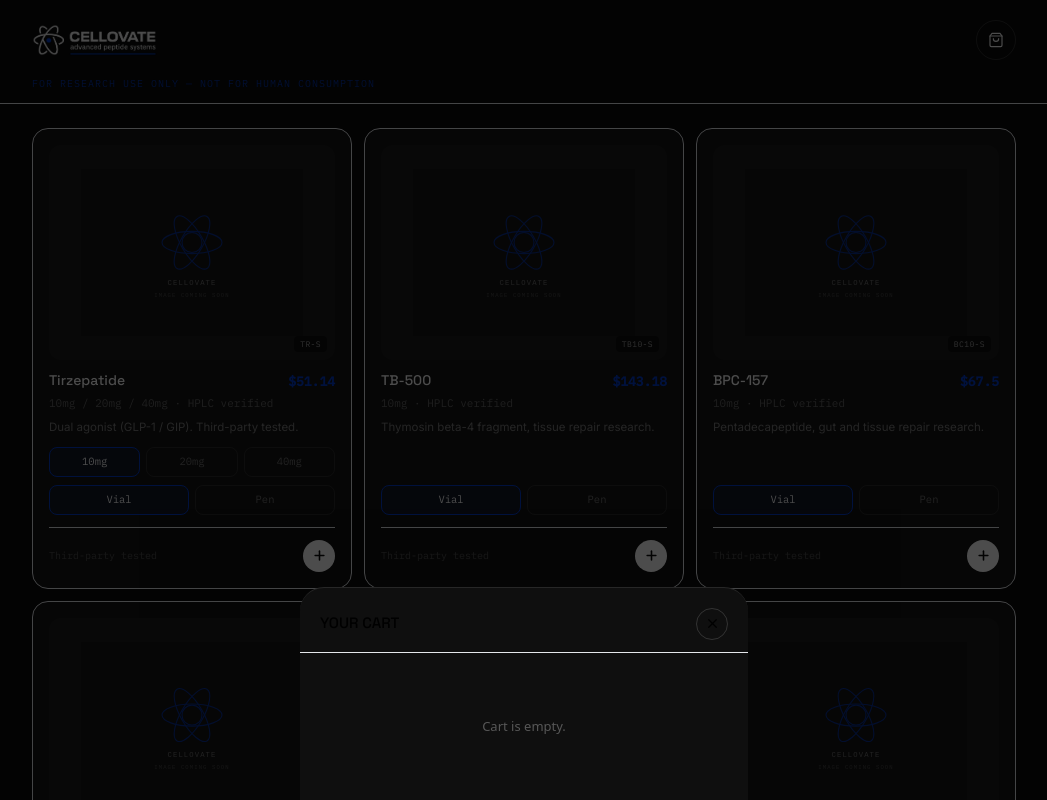
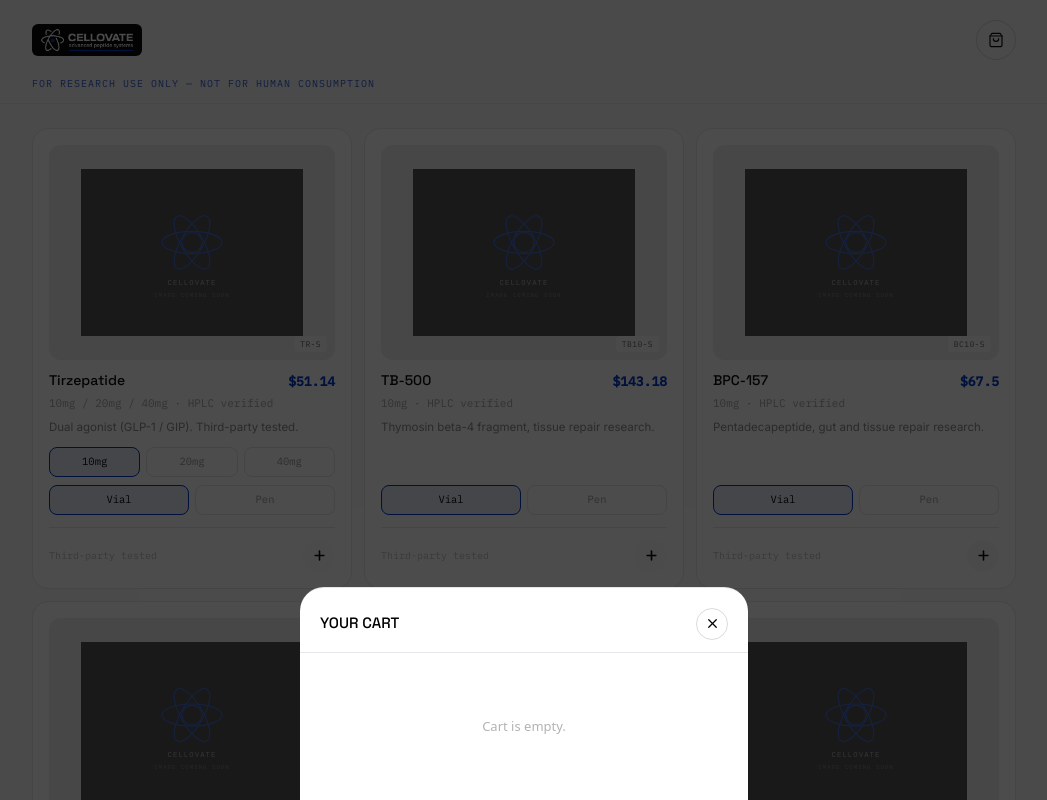
Before and after one commit to farotmatteo-lab/cellovate-site, a Next.js app in the folder cellovate-site/: page /shop in a window 1280 px wide. Both pictures are taken after a click on the button 1112 px from the left and 40 px from the top of the page. Shown: the top 800 px of the page, without its empty margins (116-1163 px from the left). Built offline with nearby package versions, Linux system fonts and the light colour scheme.

Commit message:
Add files via upload

```diff
--- a/cellovate-site/components/CartDrawer.jsx
+++ b/cellovate-site/components/CartDrawer.jsx
@@ -111,15 +111,15 @@ function CheckoutPanel({ total, orderId, onBack, onDone }) {
 
   return (
     <div className="flex-1 flex flex-col">
-      <div className="flex items-center gap-3 px-5 pt-5 pb-4 border-b border-white/8">
+      <div className="flex items-center gap-3 px-5 pt-5 pb-4 border-b border-black/8">
         <button
           onClick={onBack}
-          className="w-8 h-8 rounded-full border border-white/15 flex items-center justify-center shrink-0"
+          className="w-8 h-8 rounded-full border border-black/15 flex items-center justify-center shrink-0"
         >
           <ArrowLeft size={15} />
         </button>
         <div>
-          <p className="text-[10px] uppercase tracking-[0.15em] text-white/35">
+          <p className="text-[10px] uppercase tracking-[0.15em] text-black/35">
             Order
           </p>
           <p className="font-mono text-[13px]">{orderId}</p>
@@ -139,7 +139,7 @@ function CheckoutPanel({ total, orderId, onBack, onDone }) {
           <p className="font-display text-[15px] tracking-tight">
             PAYMENT CONFIRMED
           </p>
-          <p className="text-[12px] text-white/40 mt-2">
+          <p className="text-[12px] text-black/40 mt-2">
             Order confirmation sent by email. Ships within 24h.
           </p>
         </div>
@@ -153,8 +153,8 @@ function CheckoutPanel({ total, orderId, onBack, onDone }) {
                 disabled={loading}
                 className={`flex-1 flex items-center justify-center gap-1.5 py-2 rounded-xl border text-[12px] font-medium transition disabled:opacity-40 ${
                   coin === c.id
-                    ? "border-[#0039CC] bg-[#0039CC]/10 text-white"
-                    : "border-white/10 text-white/40"
+                    ? "border-[#0039CC] bg-[#0039CC]/10 text-[#0A0A0A]"
+                    : "border-black/10 text-black/40"
                 }`}
               >
                 <Bitcoin size={13} />
@@ -164,7 +164,7 @@ function CheckoutPanel({ total, orderId, onBack, onDone }) {
           </div>
 
           {error ? (
-            <div className="bg-[#131313] border border-red-500/20 rounded-2xl p-5 text-center">
+            <div className="bg-white border border-red-500/20 rounded-2xl p-5 text-center">
               <p className="text-[12px] text-red-400/90 leading-snug">
                 {error}
               </p>
@@ -176,14 +176,14 @@ function CheckoutPanel({ total, orderId, onBack, onDone }) {
               </button>
             </div>
           ) : loading || !payment ? (
-            <div className="bg-[#131313] border border-white/8 rounded-2xl p-10 flex flex-col items-center">
-              <div className="w-6 h-6 border-2 border-white/15 border-t-[#0039CC] rounded-full animate-spin mb-3" />
-              <p className="text-[12px] text-white/40">
+            <div className="bg-white border border-black/8 rounded-2xl p-10 flex flex-col items-center">
+              <div className="w-6 h-6 border-2 border-black/15 border-t-[#0039CC] rounded-full animate-spin mb-3" />
+              <p className="text-[12px] text-black/40">
                 Creating your invoice…
               </p>
             </div>
           ) : (
-            <div className="bg-[#131313] border border-white/8 rounded-2xl p-5 flex flex-col items-center">
+            <div className="bg-white border border-black/8 rounded-2xl p-5 flex flex-col items-center">
               <div className="w-[168px] h-[168px] bg-white rounded-lg overflow-hidden mb-4">
                 <img
                   src={qrUrl}
@@ -192,23 +192,23 @@ function CheckoutPanel({ total, orderId, onBack, onDone }) {
                 />
               </div>
 
-              <p className="text-[10px] uppercase tracking-[0.15em] text-white/35 mb-1">
+              <p className="text-[10px] uppercase tracking-[0.15em] text-black/35 mb-1">
                 {payment.status === "waiting"
                   ? "Amount due"
                   : `Status: ${payment.status}`}
               </p>
-              <p className="font-mono text-[22px] font-semibold text-white">
+              <p className="font-mono text-[22px] font-semibold text-[#0A0A0A]">
                 {payment.payAmount}{" "}
-                <span className="text-[13px] text-white/40">
+                <span className="text-[13px] text-black/40">
                   {activeCoin.symbol}
                 </span>
               </p>
-              <p className="text-[11px] text-white/30 font-mono mt-0.5">
+              <p className="text-[11px] text-black/30 font-mono mt-0.5">
                 ≈ ${total.toFixed(2)} USD
               </p>
 
               <div className="w-full mt-5">
-                <p className="text-[10px] uppercase tracking-[0.15em] text-white/35 mb-1.5">
+                <p className="text-[10px] uppercase tracking-[0.15em] text-black/35 mb-1.5">
                   {activeCoin.label} address
                 </p>
                 <button
@@ -217,22 +217,22 @@ function CheckoutPanel({ total, orderId, onBack, onDone }) {
                     setCopied(true);
                     setTimeout(() => setCopied(false), 1500);
                   }}
-                  className="w-full flex items-center justify-between gap-2 bg-[#0A0A0A] border border-white/10 rounded-xl px-3 py-2.5"
+                  className="w-full flex items-center justify-between gap-2 bg-[#FAFAFA] border border-black/10 rounded-xl px-3 py-2.5"
                 >
-                  <span className="font-mono text-[11px] text-white/70 truncate">
+                  <span className="font-mono text-[11px] text-black/70 truncate">
                     {payment.payAddress}
                   </span>
                   {copied ? (
                     <Check size={13} className="text-[#0039CC] shrink-0" />
                   ) : (
-                    <Copy size={13} className="text-white/40 shrink-0" />
+                    <Copy size={13} className="text-black/40 shrink-0" />
                   )}
                 </button>
               </div>
             </div>
           )}
 
-          <div className="flex items-start gap-2 mt-4 text-[11px] text-white/30 leading-snug">
+          <div className="flex items-start gap-2 mt-4 text-[11px] text-black/30 leading-snug">
             <ShieldCheck size={14} className="shrink-0 mt-0.5 text-[#0039CC]" />
             Payment processed via NOWPayments — non-custodial, no card data
             ever collected. Status updates automatically once the network
@@ -264,7 +264,7 @@ export default function CartDrawer() {
       {itemCount > 0 && !cartOpen && (
         <button
           onClick={() => setCartOpen(true)}
-          className="fixed bottom-4 left-1/2 -translate-x-1/2 w-[calc(100%-2rem)] max-w-md bg-[#0039CC] rounded-2xl px-5 py-3.5 flex items-center justify-between shadow-lg shadow-black/40 active:scale-[0.98] transition z-30"
+          className="fixed bottom-4 left-1/2 -translate-x-1/2 w-[calc(100%-2rem)] max-w-md bg-[#0039CC] rounded-2xl px-5 py-3.5 flex items-center justify-between shadow-lg shadow-black/15 active:scale-[0.98] transition z-30"
         >
           <span className="text-[13px] font-semibold">
             View cart · {itemCount} item{itemCount > 1 ? "s" : ""}
@@ -284,13 +284,13 @@ export default function CartDrawer() {
               setCheckout(false);
             }}
           />
-          <div className="relative w-full max-w-md bg-[#0F0F0F] rounded-t-3xl border-t border-white/10 max-h-[85vh] flex flex-col">
+          <div className="relative w-full max-w-md bg-white rounded-t-3xl border-t border-black/10 max-h-[85vh] flex flex-col">
             {!checkout && (
-              <div className="flex items-center justify-between px-5 pt-5 pb-3 border-b border-white/8">
+              <div className="flex items-center justify-between px-5 pt-5 pb-3 border-b border-black/8">
                 <h2 className="font-display text-[15px]">YOUR CART</h2>
                 <button
                   onClick={() => setCartOpen(false)}
-                  className="w-8 h-8 rounded-full border border-white/15 flex items-center justify-center"
+                  className="w-8 h-8 rounded-full border border-black/15 flex items-center justify-center"
                 >
                   <X size={15} />
                 </button>
@@ -309,7 +309,7 @@ export default function CartDrawer() {
                 }}
               />
             ) : lines.length === 0 ? (
-              <div className="flex-1 flex flex-col items-center justify-center py-16 text-white/30 text-[13px]">
+              <div className="flex-1 flex flex-col items-center justify-center py-16 text-black/30 text-[13px]">
                 Cart is empty.
               </div>
             ) : (
@@ -320,16 +320,16 @@ export default function CartDrawer() {
                       <div className="min-w-0 pr-3">
                         <p className="text-[13px] font-medium leading-tight">
                           {l.name}
-                          <span className="text-white/35 font-normal">
+                          <span className="text-black/35 font-normal">
                             {" "}
                             — {l.variant.label}
                           </span>
                         </p>
-                        <p className="text-[11px] text-white/35 font-mono mt-0.5">
+                        <p className="text-[11px] text-black/35 font-mono mt-0.5">
                           {l.qty} × ${l.price}
                         </p>
                       </div>
-                      <div className="flex items-center gap-2 bg-white/10 rounded-full px-1 py-1 shrink-0">
+                      <div className="flex items-center gap-2 bg-black/5 rounded-full px-1 py-1 shrink-0">
                         <button
                           onClick={() => removeFromCart(l.id, l.variant.key)}
                           className="w-6 h-6 rounded-full flex items-center justify-center active:scale-90 transition"
@@ -350,7 +350,7 @@ export default function CartDrawer() {
                   ))}
                 </div>
 
-                <div className="px-5 py-4 border-t border-white/8 space-y-1.5">
+                <div className="px-5 py-4 border-t border-black/8 space-y-1.5">
                   <div className="flex items-center justify-between pt-1">
                     <span className="font-display text-[13px]">TOTAL</span>
                     <span className="font-mono text-[16px] font-bold text-[#0039CC]">
@@ -359,12 +359,12 @@ export default function CartDrawer() {
                   </div>
                   <button
                     onClick={() => setCheckout(true)}
-                    className="w-full mt-3 bg-white text-[#0A0A0A] rounded-xl py-3.5 font-semibold text-[13px] flex items-center justify-center gap-1.5 active:scale-[0.98] transition"
+                    className="w-full mt-3 bg-[#0A0A0A] text-white rounded-xl py-3.5 font-semibold text-[13px] flex items-center justify-center gap-1.5 active:scale-[0.98] transition"
                   >
                     Pay with crypto
                     <ChevronRight size={15} strokeWidth={2.5} />
                   </button>
-                  <p className="text-center text-[10px] text-white/25 pt-1">
+                  <p className="text-center text-[10px] text-black/25 pt-1">
                     Secure crypto payment via NOWPayments
                   </p>
                 </div>
--- a/cellovate-site/components/CellovateStore.jsx
+++ b/cellovate-site/components/CellovateStore.jsx
@@ -26,10 +26,10 @@ function ProductCard({ p, cart, addToCart, removeFromCart }) {
   };
 
   return (
-    <div className="bg-[#131313] border border-white/8 rounded-2xl p-4 flex flex-col">
+    <div className="bg-white border border-black/8 rounded-2xl p-4 flex flex-col">
       <Link
         href={`/shop/${p.handle}`}
-        className="aspect-[4/3] rounded-xl bg-[#1C1C1C] mb-3 flex items-center justify-center relative overflow-hidden"
+        className="aspect-[4/3] rounded-xl bg-[#EFEFF2] mb-3 flex items-center justify-center relative overflow-hidden"
       >
         <img
           src={p.images?.[0] || "/product-placeholder.svg"}
@@ -39,7 +39,7 @@ function ProductCard({ p, cart, addToCart, removeFromCart }) {
             p.images?.[0] ? "object-cover" : "object-contain p-6 opacity-70"
           }`}
         />
-        <span className="absolute bottom-2 right-2 text-[8px] font-mono text-white/60 bg-black/50 backdrop-blur px-1.5 py-0.5 rounded tracking-wider">
+        <span className="absolute bottom-2 right-2 text-[8px] font-mono text-black/60 bg-white/70 backdrop-blur px-1.5 py-0.5 rounded tracking-wider">
           {p.code}
         </span>
       </Link>
@@ -54,10 +54,10 @@ function ProductCard({ p, cart, addToCart, removeFromCart }) {
           ${variant.price}
         </span>
       </div>
-      <p className="text-[11px] text-white/35 font-mono mt-1">
+      <p className="text-[11px] text-black/35 font-mono mt-1">
         {p.dose} · {p.purity ? `${p.purity} purity` : "HPLC verified"}
       </p>
-      <p className="text-[11.5px] text-white/45 mt-2 leading-snug flex-1">
+      <p className="text-[11.5px] text-black/45 mt-2 leading-snug flex-1">
         {p.desc}
       </p>
 
@@ -70,8 +70,8 @@ function ProductCard({ p, cart, addToCart, removeFromCart }) {
               onClick={() => selectDose(d)}
               className={`flex-1 min-w-[56px] text-[10.5px] font-mono py-1.5 rounded-lg border transition ${
                 d === variant.dose
-                  ? "border-[#0039CC] bg-[#0039CC]/10 text-white"
-                  : "border-white/10 text-white/40 hover:text-white/60"
+                  ? "border-[#0039CC] bg-[#0039CC]/10 text-[#0A0A0A]"
+                  : "border-black/10 text-black/40 hover:text-black/60"
               }`}
             >
               {d}
@@ -88,8 +88,8 @@ function ProductCard({ p, cart, addToCart, removeFromCart }) {
             onClick={() => setVariantKey(v.key)}
             className={`flex-1 text-[10.5px] font-mono py-1.5 rounded-lg border transition ${
               v.key === variantKey
-                ? "border-[#0039CC] bg-[#0039CC]/10 text-white"
-                : "border-white/10 text-white/40 hover:text-white/60"
+                ? "border-[#0039CC] bg-[#0039CC]/10 text-[#0A0A0A]"
+                : "border-black/10 text-black/40 hover:text-black/60"
             }`}
           >
             {v.format}
@@ -97,22 +97,22 @@ function ProductCard({ p, cart, addToCart, removeFromCart }) {
         ))}
       </div>
 
-      <div className="flex items-center justify-between mt-3 pt-3 border-t border-white/6">
+      <div className="flex items-center justify-between mt-3 pt-3 border-t border-black/6">
         <Link
           href={`/shop/${p.handle}`}
-          className="text-[10px] text-white/25 font-mono hover:text-[#0039CC] transition"
+          className="text-[10px] text-black/25 font-mono hover:text-[#0039CC] transition"
         >
           Third-party tested
         </Link>
         {qty === 0 ? (
           <button
             onClick={() => addToCart(p.id, variantKey)}
-            className="w-8 h-8 rounded-full bg-white text-[#0A0A0A] flex items-center justify-center active:scale-90 transition"
+            className="w-8 h-8 rounded-full bg-[#FAFAFA] text-[#0A0A0A] flex items-center justify-center active:scale-90 transition"
           >
             <Plus size={15} strokeWidth={2.5} />
           </button>
         ) : (
-          <div className="flex items-center gap-2 bg-white/10 rounded-full px-1 py-1">
+          <div className="flex items-center gap-2 bg-black/5 rounded-full px-1 py-1">
             <button
               onClick={() => removeFromCart(p.id, variantKey)}
               className="w-6 h-6 rounded-full flex items-center justify-center active:scale-90 transition"
@@ -140,7 +140,7 @@ export default function CellovateStore() {
     useCart();
 
   return (
-    <div className="min-h-screen bg-[#0A0A0A] text-white font-sans pb-24">
+    <div className="min-h-screen bg-[#FAFAFA] text-[#0A0A0A] font-sans pb-24">
       <style>{`
         @import url('https://fonts.googleapis.com/css2?family=Space+Grotesk:wght@500;600;700&family=Inter:wght@400;500;600&family=IBM+Plex+Mono:wght@400;500&display=swap');
         .font-display { font-family: 'Space Grotesk', sans-serif; }
@@ -149,14 +149,14 @@ export default function CellovateStore() {
       `}</style>
 
       {/* Header */}
-      <header className="sticky top-0 z-30 bg-[#0A0A0A]/95 backdrop-blur border-b border-white/8">
+      <header className="sticky top-0 z-30 bg-[#FAFAFA]/95 backdrop-blur border-b border-black/8">
         <div className="max-w-5xl mx-auto px-5 pt-5 pb-4 flex items-center justify-between">
           <Link href="/" className="block">
-            <img src="/logo.png" alt="Cellovate Advanced Peptide Systems" className="h-8 w-auto" />
+            <img src="/logo.png" alt="Cellovate Advanced Peptide Systems" className="h-8 w-auto bg-[#0A0A0A] rounded-md px-2 py-1" />
           </Link>
           <button
             onClick={() => setCartOpen(true)}
-            className="relative w-10 h-10 rounded-full border border-white/15 flex items-center justify-center active:scale-95 transition"
+            className="relative w-10 h-10 rounded-full border border-black/15 flex items-center justify-center active:scale-95 transition"
           >
             <ShoppingBag size={16} strokeWidth={1.75} />
             {itemCount > 0 && (
```
